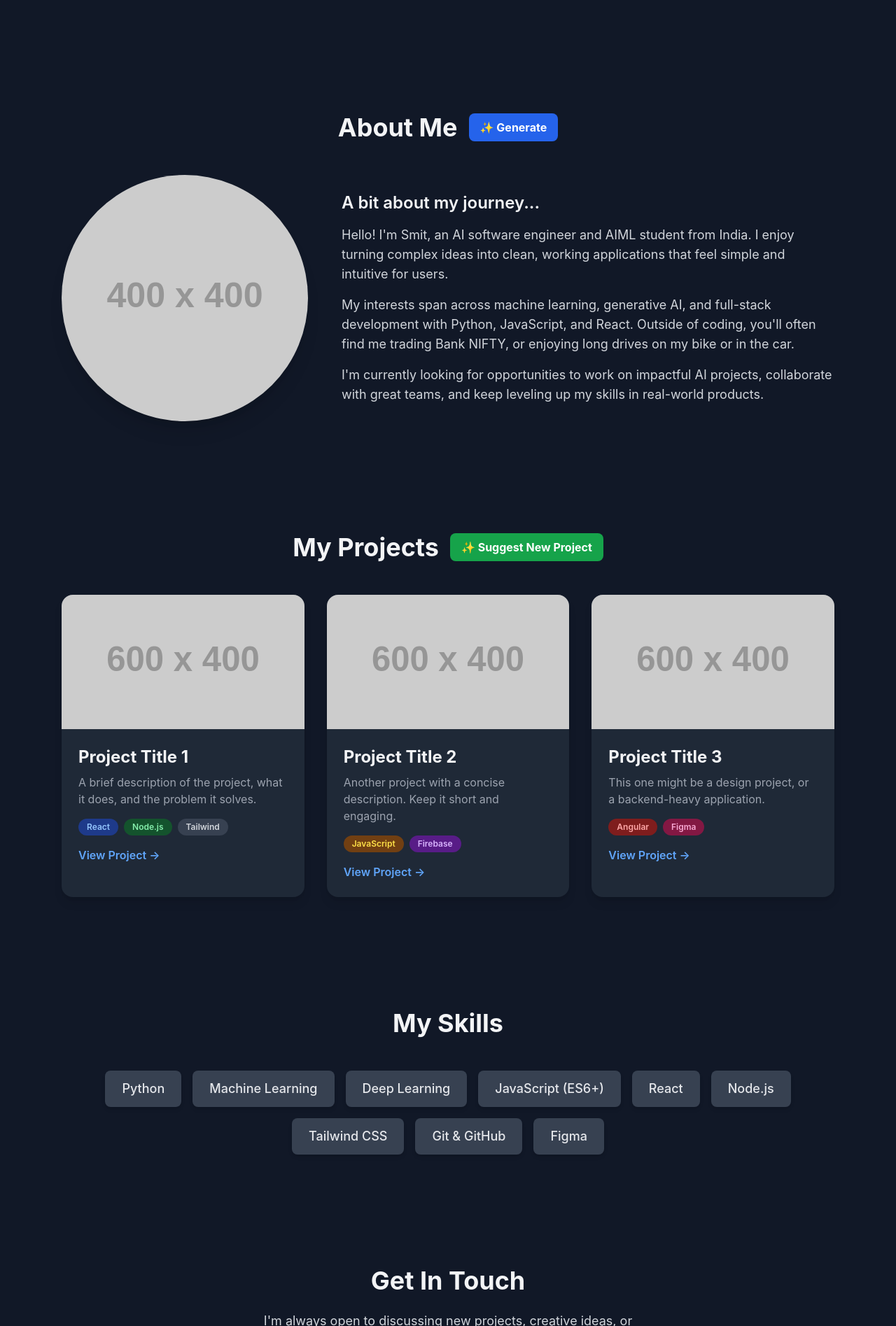
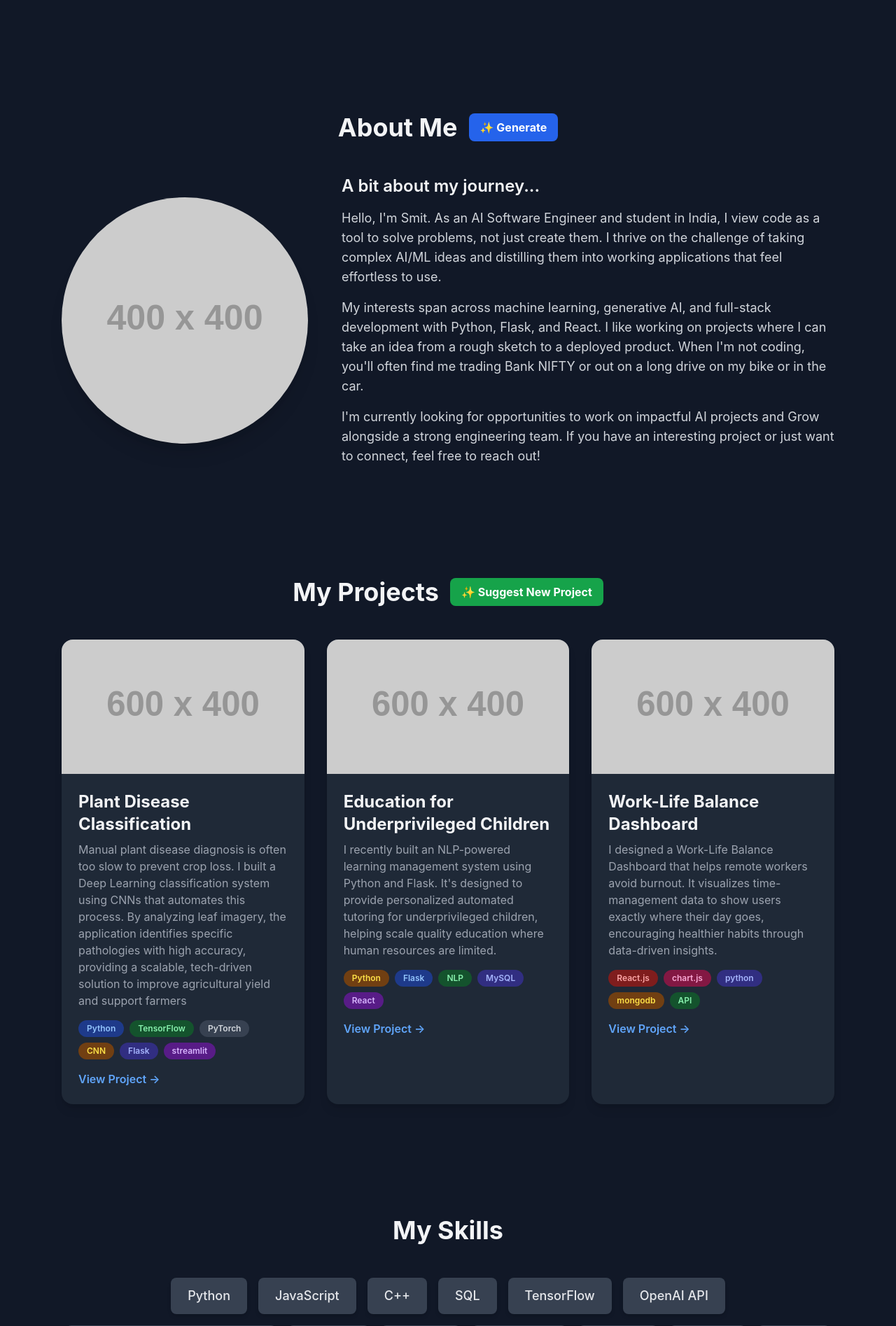
Before and after one commit to SmitPatil10/portfolio-app, a Flask app: page / in a window 1280 px wide. Shown: the part 510-2405 px from the top of the page at 70% size. Run offline with Flask 3, Linux system fonts and the light colour scheme; grey boxes labelled with a size stand in for pictures from a placeholder-image service; some libraries are stand-ins or nearby versions; some web fonts are replaced.

Commit message:
Updated Skills Section

```diff
--- a/templates/index.html
+++ b/templates/index.html
@@ -103,13 +103,13 @@
                 <div class="md:w-2/3">
                     <h3 class="text-2xl font-semibold mb-4">A bit about my journey...</h3>
                     <p id="about-me-content" class="text-gray-300 text-lg mb-4">
-                        Hello! I'm Smit, an AI software engineer and AIML student from India. I enjoy turning complex ideas into clean, working applications that feel simple and intuitive for users.
+                        Hello, I'm Smit. As an AI Software Engineer and student in India, I view code as a tool to solve problems, not just create them. I thrive on the challenge of taking complex AI/ML ideas and distilling them into working applications that feel effortless to use.
                     </p>
                     <p class="text-gray-300 text-lg mb-4">
-                        My interests span across machine learning, generative AI, and full-stack development with Python, JavaScript, and React. Outside of coding, you'll often find me trading Bank NIFTY, or enjoying long drives on my bike or in the car.
+                        My interests span across machine learning, generative AI, and full-stack development with Python, Flask, and React. I like working on projects where I can take an idea from a rough sketch to a deployed product. When I'm not coding, you'll often find me trading Bank NIFTY or out on a long drive on my bike or in the car.
                     </p>
                     <p class="text-gray-300 text-lg">
-                        I'm currently looking for opportunities to work on impactful AI projects, collaborate with great teams, and keep leveling up my skills in real-world products.
+                        I'm currently looking for opportunities to work on impactful AI projects and Grow alongside a strong engineering team. If you have an interesting project or just want to connect, feel free to reach out!
                     </p>
                 </div>
             </div>
@@ -129,48 +129,55 @@
                 <div class="bg-gray-800 rounded-2xl shadow-lg overflow-hidden transform hover:scale-105 transition-transform duration-300">
                     <img src="https://placehold.co/600x400/1F2937/4B5563?text=Project+1" alt="Project 1 Screenshot" class="w-full h-48 object-cover">
                     <div class="p-6">
-                        <h3 class="text-2xl font-bold mb-2">Project Title 1</h3>
+                        <h3 class="text-2xl font-bold mb-2">Plant Disease Classification</h3>
                         <p class="text-gray-400 mb-4">
-                            A brief description of the project, what it does, and the problem it solves.
+                            Manual plant disease diagnosis is often too slow to prevent crop loss. I built a Deep Learning classification system using CNNs that automates this process. By analyzing leaf imagery, the application identifies specific pathologies with high accuracy, providing a scalable, tech-driven solution to improve agricultural yield and support farmers
                         </p>
                         <div class="flex flex-wrap gap-2 mb-4">
-                            <span class="bg-blue-900 text-blue-300 text-xs font-semibold px-3 py-1 rounded-full">React</span>
-                            <span class="bg-green-900 text-green-300 text-xs font-semibold px-3 py-1 rounded-full">Node.js</span>
-                            <span class="bg-gray-700 text-gray-300 text-xs font-semibold px-3 py-1 rounded-full">Tailwind</span>
+                            <span class="bg-blue-900 text-blue-300 text-xs font-semibold px-3 py-1 rounded-full">Python</span>
+                            <span class="bg-green-900 text-green-300 text-xs font-semibold px-3 py-1 rounded-full">TensorFlow</span>
+                            <span class="bg-gray-700 text-gray-300 text-xs font-semibold px-3 py-1 rounded-full">PyTorch</span>
+                            <span class="bg-yellow-900 text-yellow-300 text-xs font-semibold px-3 py-1 rounded-full">CNN</span>
+                            <span class="bg-indigo-900 text-indigo-300 text-xs font-semibold px-3 py-1 rounded-full">Flask</span>
+                            <span class="bg-purple-900 text-purple-300 text-xs font-semibold px-3 py-1 rounded-full">streamlit</span>
                         </div>
-                        <a href="#" class="text-blue-400 hover:text-blue-300 font-semibold">View Project &rarr;</a>
+                        <a href="https://github.com/SmitPatil10" class="text-blue-400 hover:text-blue-300 font-semibold">View Project &rarr;</a>
                     </div>
                 </div>
-
                 <!-- Project Card 2 -->
                 <div class="bg-gray-800 rounded-2xl shadow-lg overflow-hidden transform hover:scale-105 transition-transform duration-300">
                     <img src="https://placehold.co/600x400/1F2937/4B5563?text=Project+2" alt="Project 2 Screenshot" class="w-full h-48 object-cover">
                     <div class="p-6">
-                        <h3 class="text-2xl font-bold mb-2">Project Title 2</h3>
+                        <h3 class="text-2xl font-bold mb-2">Education for Underprivileged Children</h3>
                         <p class="text-gray-400 mb-4">
-                            Another project with a concise description. Keep it short and engaging.
+                     I recently built an NLP-powered learning management system using Python and Flask. It's designed to provide personalized automated tutoring for underprivileged children, helping scale quality education where human resources are limited.
                         </p>
                         <div class="flex flex-wrap gap-2 mb-4">
-                            <span class="bg-yellow-900 text-yellow-300 text-xs font-semibold px-3 py-1 rounded-full">JavaScript</span>
-                            <span class="bg-purple-900 text-purple-300 text-xs font-semibold px-3 py-1 rounded-full">Firebase</span>
+                            <span class="bg-yellow-900 text-yellow-300 text-xs font-semibold px-3 py-1 rounded-full">Python</span>
+                            <span class="bg-blue-900 text-blue-300 text-xs font-semibold px-3 py-1 rounded-full">Flask</span>
+                            <span class="bg-green-900 text-green-300 text-xs font-semibold px-3 py-1 rounded-full">NLP</span>
+                            <span class="bg-indigo-900 text-indigo-300 text-xs font-semibold px-3 py-1 rounded-full">MySQL</span>
+                            <span class="bg-purple-900 text-purple-300 text-xs font-semibold px-3 py-1 rounded-full">React</span>
                         </div>
-                        <a href="#" class="text-blue-400 hover:text-blue-300 font-semibold">View Project &rarr;</a>
+                        <a href="https://github.com/SmitPatil10" class="text-blue-400 hover:text-blue-300 font-semibold">View Project &rarr;</a>
                     </div>
                 </div>
-
                 <!-- Project Card 3 -->
                 <div class="bg-gray-800 rounded-2xl shadow-lg overflow-hidden transform hover:scale-105 transition-transform duration-300">
                     <img src="https://placehold.co/600x400/1F2937/4B5563?text=Project+3" alt="Project 3 Screenshot" class="w-full h-48 object-cover">
                     <div class="p-6">
-                        <h3 class="text-2xl font-bold mb-2">Project Title 3</h3>
+                        <h3 class="text-2xl font-bold mb-2">Work-Life Balance Dashboard</h3>
                         <p class="text-gray-400 mb-4">
-                            This one might be a design project, or a backend-heavy application.
+                            I designed a Work-Life Balance Dashboard that helps remote workers avoid burnout. It visualizes time-management data to show users exactly where their day goes, encouraging healthier habits through data-driven insights.
                         </p>
                         <div class="flex flex-wrap gap-2 mb-4">
-                            <span class="bg-red-900 text-red-300 text-xs font-semibold px-3 py-1 rounded-full">Angular</span>
-                            <span class="bg-pink-900 text-pink-300 text-xs font-semibold px-3 py-1 rounded-full">Figma</span>
+                            <span class="bg-red-900 text-red-300 text-xs font-semibold px-3 py-1 rounded-full">React.js</span>
+                            <span class="bg-pink-900 text-pink-300 text-xs font-semibold px-3 py-1 rounded-full">chart.js</span>
+                            <span class="bg-indigo-900 text-indigo-300 text-xs font-semibold px-3 py-1 rounded-full">python</span>
+                            <span class="bg-yellow-900 text-yellow-300 text-xs font-semibold px-3 py-1 rounded-full">mongodb</span>
+                            <span class="bg-green-900 text-green-300 text-xs font-semibold px-3 py-1 rounded-full">API</span>
                         </div>
-                        <a href="#" class="text-blue-400 hover:text-blue-300 font-semibold">View Project &rarr;</a>
+                        <a href="https://github.com/SmitPatil10" class="text-blue-400 hover:text-blue-300 font-semibold">View Project &rarr;</a>
                     </div>
                 </div>
 
@@ -181,17 +188,49 @@
         <section id="skills" class="py-20">
             <h2 class="text-4xl font-bold text-center mb-12">My Skills</h2>
             <div class="flex flex-wrap justify-center gap-4">
-                <span class="bg-gray-700 text-gray-200 text-lg font-medium px-6 py-3 rounded-lg shadow-md">Python</span>
-                <span class="bg-gray-700 text-gray-200 text-lg font-medium px-6 py-3 rounded-lg shadow-md">Machine Learning</span>
-                <span class="bg-gray-700 text-gray-200 text-lg font-medium px-6 py-3 rounded-lg shadow-md">Deep Learning</span>
-                <span class="bg-gray-700 text-gray-200 text-lg font-medium px-6 py-3 rounded-lg shadow-md">JavaScript (ES6+)</span>
-                <span class="bg-gray-700 text-gray-200 text-lg font-medium px-6 py-3 rounded-lg shadow-md">React</span>
-                <span class="bg-gray-700 text-gray-200 text-lg font-medium px-6 py-3 rounded-lg shadow-md">Node.js</span>
-                <span class="bg-gray-700 text-gray-200 text-lg font-medium px-6 py-3 rounded-lg shadow-md">Tailwind CSS</span>
-                <span class="bg-gray-700 text-gray-200 text-lg font-medium px-6 py-3 rounded-lg shadow-md">Git & GitHub</span>
-                <span class="bg-gray-700 text-gray-200 text-lg font-medium px-6 py-3 rounded-lg shadow-md">Figma</span>
-            </div>
-        </section>
+
+    <!-- Programming Languages -->
+    <span class="bg-gray-700 text-gray-200 text-lg font-medium px-6 py-3 rounded-lg shadow-md">Python</span>
+    <span class="bg-gray-700 text-gray-200 text-lg font-medium px-6 py-3 rounded-lg shadow-md">JavaScript</span>
+    <span class="bg-gray-700 text-gray-200 text-lg font-medium px-6 py-3 rounded-lg shadow-md">C++</span>
+    <span class="bg-gray-700 text-gray-200 text-lg font-medium px-6 py-3 rounded-lg shadow-md">SQL</span>
+
+    <!-- AI/ML Technologies -->
+    <span class="bg-gray-700 text-gray-200 text-lg font-medium px-6 py-3 rounded-lg shadow-md">TensorFlow</span>
+    <span class="bg-gray-700 text-gray-200 text-lg font-medium px-6 py-3 rounded-lg shadow-md">OpenAI API</span>
+    <span class="bg-gray-700 text-gray-200 text-lg font-medium px-6 py-3 rounded-lg shadow-md">Natural Language Processing</span>
+
+    <!-- Web Development -->
+    <span class="bg-gray-700 text-gray-200 text-lg font-medium px-6 py-3 rounded-lg shadow-md">React.js</span>
+    <span class="bg-gray-700 text-gray-200 text-lg font-medium px-6 py-3 rounded-lg shadow-md">Node.js</span>
+    <span class="bg-gray-700 text-gray-200 text-lg font-medium px-6 py-3 rounded-lg shadow-md">Express.js</span>
+    <span class="bg-gray-700 text-gray-200 text-lg font-medium px-6 py-3 rounded-lg shadow-md">FastAPI</span>
+    <span class="bg-gray-700 text-gray-200 text-lg font-medium px-6 py-3 rounded-lg shadow-md">HTML5</span>
+
+    <!-- Mobile Development -->
+    <span class="bg-gray-700 text-gray-200 text-lg font-medium px-6 py-3 rounded-lg shadow-md">Flutter</span>
+
+    <!-- Databases -->
+    <span class="bg-gray-700 text-gray-200 text-lg font-medium px-6 py-3 rounded-lg shadow-md">MongoDB</span>
+
+    <!-- Cloud & DevOps -->
+    <span class="bg-gray-700 text-gray-200 text-lg font-medium px-6 py-3 rounded-lg shadow-md">Git</span>
+    <span class="bg-gray-700 text-gray-200 text-lg font-medium px-6 py-3 rounded-lg shadow-md">GitHub Actions</span>
+
+    <!-- Data Analytics -->
+    <span class="bg-gray-700 text-gray-200 text-lg font-medium px-6 py-3 rounded-lg shadow-md">Pandas</span>
+    <span class="bg-gray-700 text-gray-200 text-lg font-medium px-6 py-3 rounded-lg shadow-md">NumPy</span>
+    <span class="bg-gray-700 text-gray-200 text-lg font-medium px-6 py-3 rounded-lg shadow-md">Matplotlib</span>
+    <span class="bg-gray-700 text-gray-200 text-lg font-medium px-6 py-3 rounded-lg shadow-md">Data Visualization</span>
+
+    <!-- Soft Skills -->
+    <span class="bg-gray-700 text-gray-200 text-lg font-medium px-6 py-3 rounded-lg shadow-md">Leadership</span>
+    <span class="bg-gray-700 text-gray-200 text-lg font-medium px-6 py-3 rounded-lg shadow-md">Teamwork</span>
+    <span class="bg-gray-700 text-gray-200 text-lg font-medium px-6 py-3 rounded-lg shadow-md">Communication</span>
+    <span class="bg-gray-700 text-gray-200 text-lg font-medium px-6 py-3 rounded-lg shadow-md">Adaptability</span>
+
+</div>
+
 
         <!-- Contact Section -->
         <section id="contact" class="py-20 text-center">
@@ -199,7 +238,7 @@
             <p class="text-lg text-gray-300 max-w-xl mx-auto mb-8">
                 I'm always open to discussing new projects, creative ideas, or opportunities to be part of your team. Feel free to reach out!
             </p>
-            <a href="mailto:your.email@example.com" class="bg-blue-600 hover:bg-blue-700 text-white font-bold px-8 py-3 rounded-lg text-lg transition-colors">
+            <a href="mailto:smitpatil453@gmail.com" class="bg-blue-600 hover:bg-blue-700 text-white font-bold px-8 py-3 rounded-lg text-lg transition-colors">
                 Say Hello
             </a>
         </section>
```
